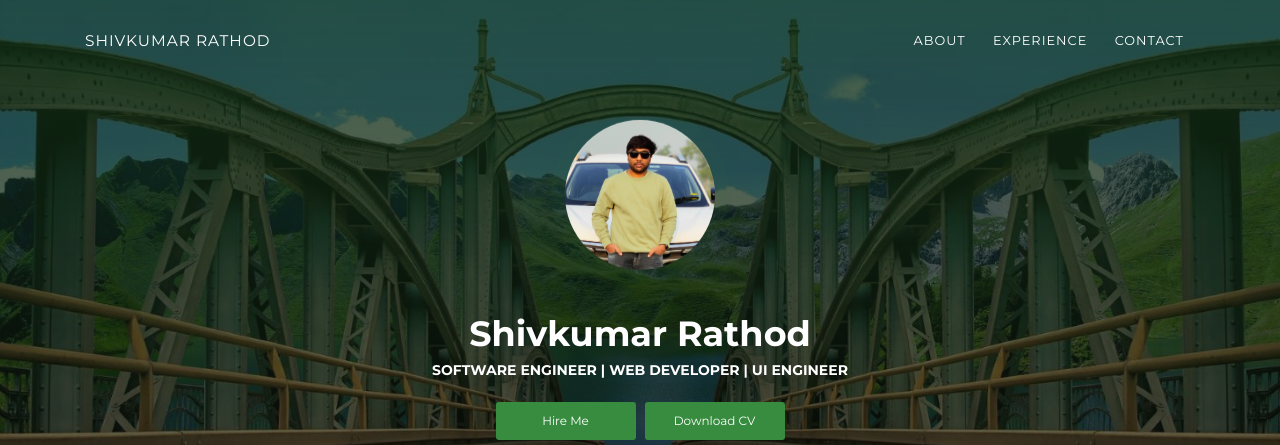
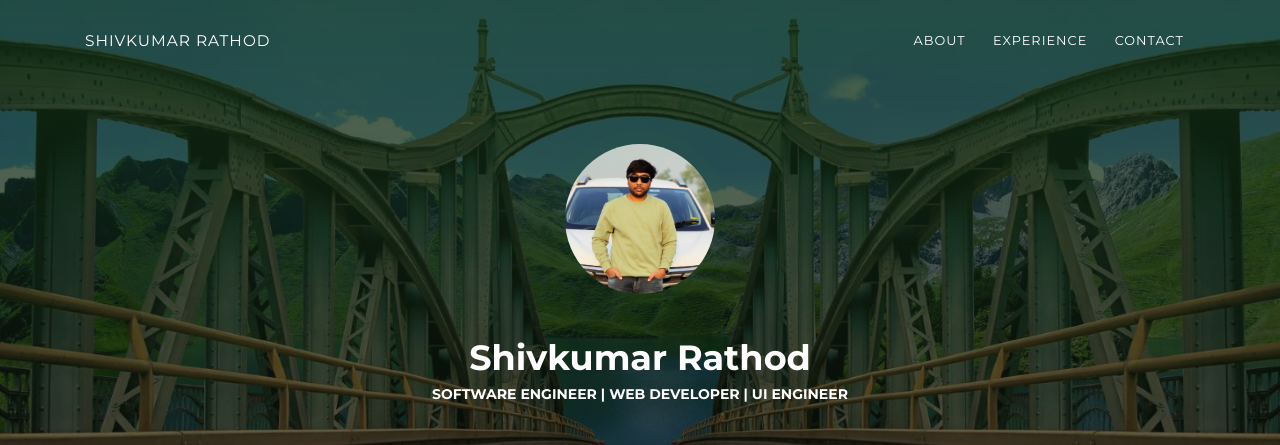
Before and after one commit to rshivkumar95/rshivkumar95.github.io, a plain HTML site: page index.html in a window 1280 px wide. Shown: the top 445 px of the page. Drawn offline with Linux system fonts and the light colour scheme.

Commit message:
Update index.html

```diff
--- a/index.html
+++ b/index.html
@@ -54,11 +54,12 @@
               <div class="content-center">
                 <div class="cc-profile-image"><a href="#"><img src="images/display-pic.jpg" alt="Image" /></a></div>
                 <div class="h2 title">Shivkumar Rathod</div>
-                <p class="category text-white">Software Engineer | Web Developer | UI Engineer</p><a
+                <p class="category text-white">Software Engineer | Web Developer | UI Engineer</p>
+<!--                 <a
                   class="btn btn-primary smooth-scroll mr-2" href="#contact" data-aos="zoom-in"
                   data-aos-anchor="data-aos-anchor">Hire Me</a><a class="btn btn-primary"
                   href="/resume/Resume-ShivkumarRathod.pdf" data-aos="zoom-in"
-                  data-aos-anchor="data-aos-anchor">Download CV</a>
+                  data-aos-anchor="data-aos-anchor">Download CV</a> -->
               </div>
             </div>
             <div class="section">
```
